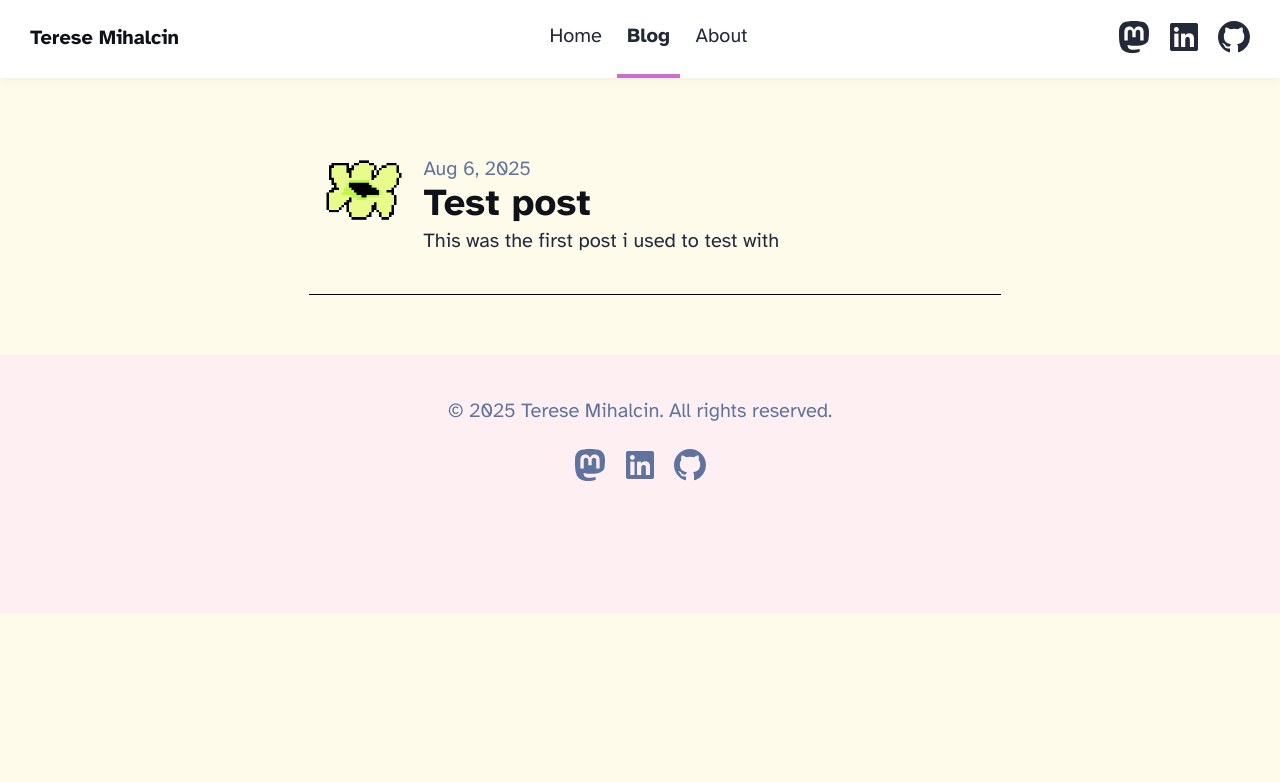
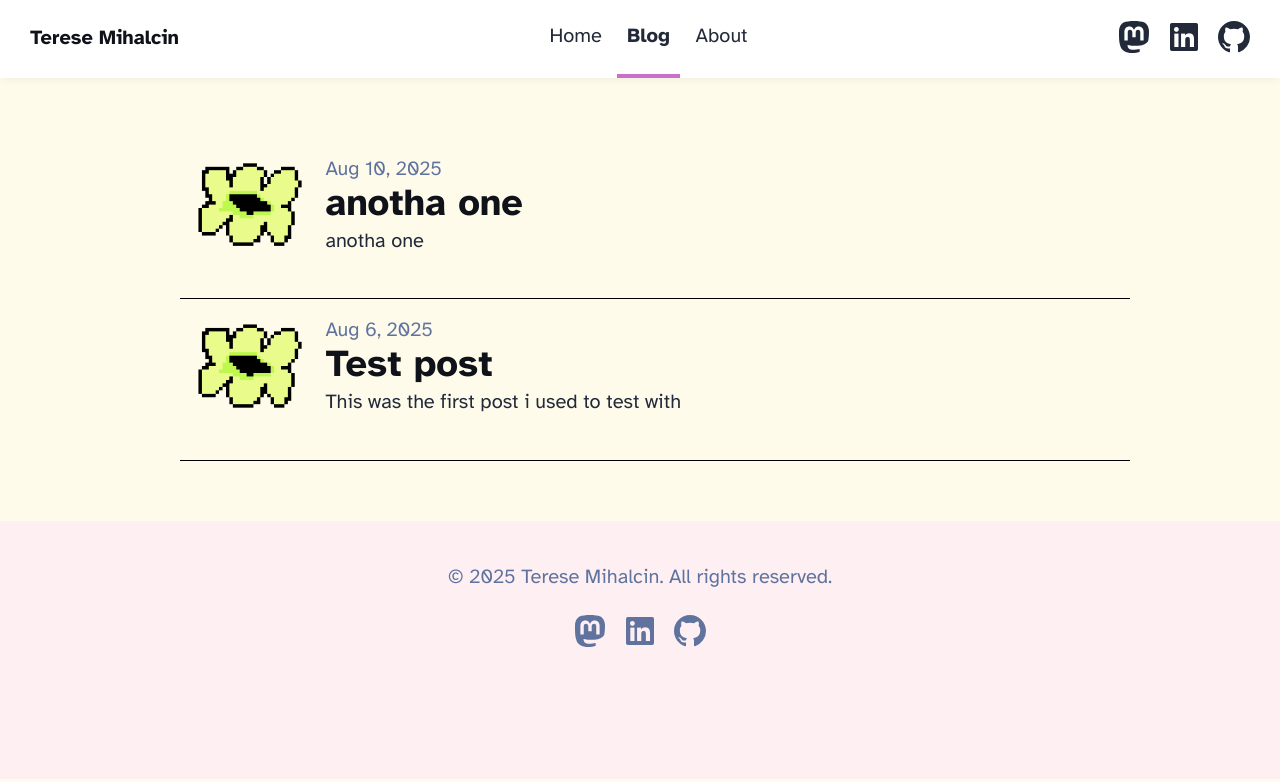
Before and after one commit to TereseMihalcin/a-new-me, an Astro site: page /blog in a window 1280 px wide. Built offline with nearby package versions, Linux system fonts and the light colour scheme; Astro itself is replaced by a stand-in of ours.

Commit message:
better list view

```diff
--- /dev/null
+++ b/src/content/myblog/anotha one.md
@@ -0,0 +1,10 @@
+---
+title: anotha one
+description: anotha one
+pubDate: Aug 10 2025
+heroImage: ../../assets/new_blog.png
+---
+
+ano
+anotha
+anotha one
--- a/src/pages/blog/index.astro
+++ b/src/pages/blog/index.astro
@@ -22,12 +22,10 @@ const posts = (await getCollection('myblog')).sort(
 				/* background: lightblue; */
 			}
 			ul {
-				display: flex;
-				flex-wrap: wrap;
-				justify-content: center;
 				list-style-type: none;
 				margin: 0;
-				padding: 0;
+				padding-left: 20px;
+  				padding-right: 20px;
 			}
 			a {
 				text-decoration: none;
```
